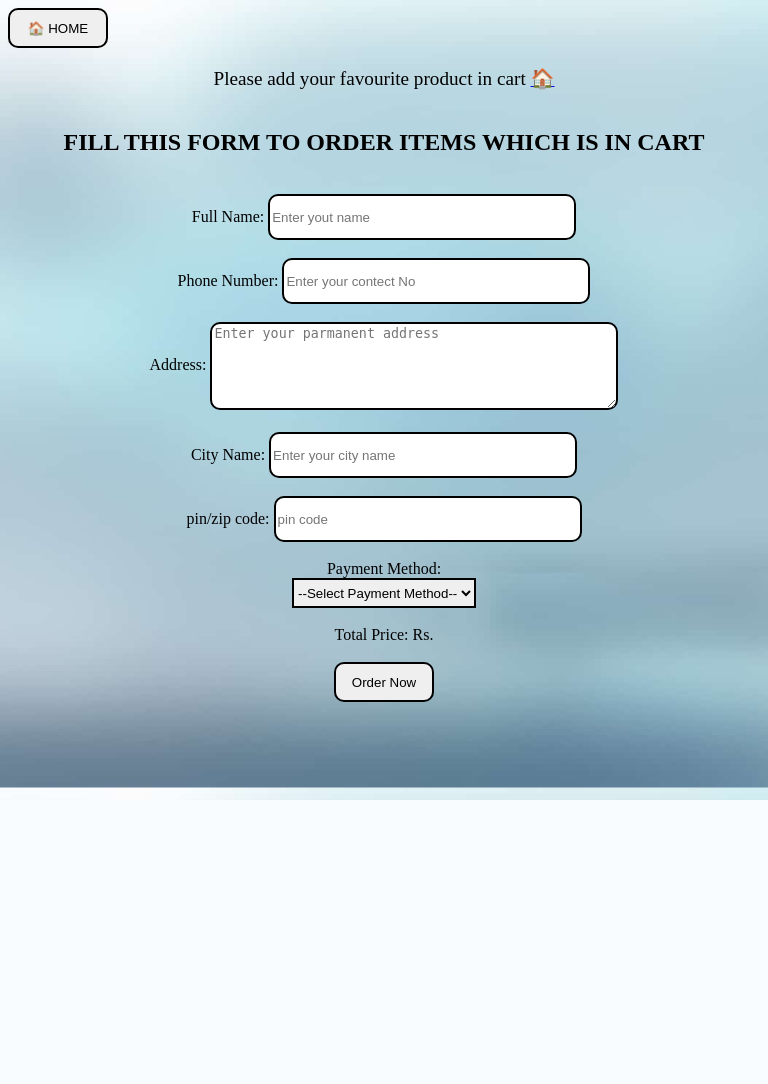
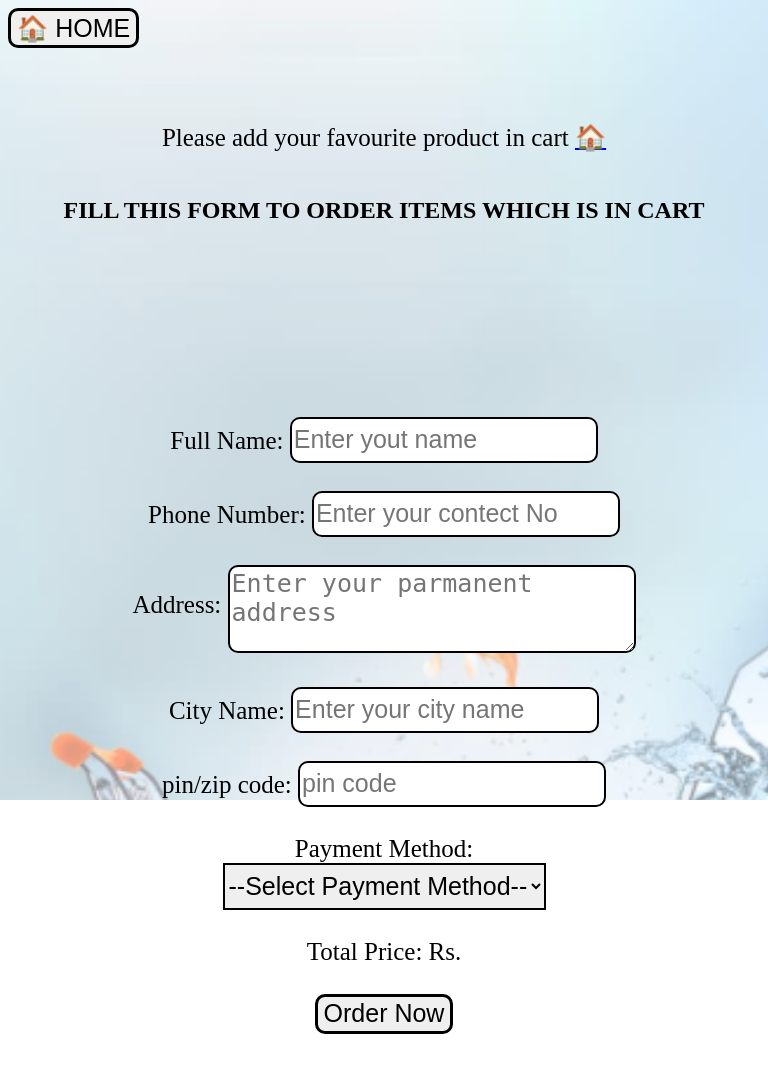
Before and after one commit to BabariyaMit8702/yadav-mall, a Django app: page /showcart/ in a window 768 px wide. Before the commit the page ends 800 px from the top, so only its background shows below. Run offline with Django 5.2, Linux system fonts and the light colour scheme.

Commit message:
add media query in showcart page

```diff
--- a/ecw/urls.py
+++ b/ecw/urls.py
@@ -13,8 +13,8 @@ urlpatterns = [
     path('return_from_contect/',views.cth,name="bye contectpage"),
     path('contect/',views.contectpage,name="contect"),
     path('products/<int:myid>',views.productview,name="productview"),
+    path('showcart/',views.showcart,name="showcart"),
     # ***
-    path('showcart/',views.showcart,name="showcart"),
     path('reod/',views.reod,name="reod"),
     path('thnx/',views.thnx,name="thankU"),
     path('img/',views.bs)
--- a/ecwapp/models.py
+++ b/ecwapp/models.py
@@ -30,7 +30,7 @@ class orders(models.Model):
     selected_items = models.CharField(max_length=300,default="")
     total_amount = models.IntegerField(default=0)
     name = models.CharField(max_length=20,default="")
-    phone_no = models.CharField(max_length=10,default="")
+    phone_no = models.CharField(max_length=15,default="")
     address = models.CharField(max_length=300,default="")
     city = models.CharField(max_length=30,default="")
     zip_code = models.CharField(max_length=10,default="")
--- a/ecwapp/static/ecwapp/css/showcart.css
+++ b/ecwapp/static/ecwapp/css/showcart.css
@@ -5,49 +5,120 @@
         a:active {
             color: red;
         }
-        h2{
-            color:#feffff;
-        }
-        .box{
+
+        .box {
             width: 300px;
             height: 40px;
             border: 2px solid black;
             border-radius: 10px;
         }
-        .box1{
+
+        .box1 {
             width: 400px;
             height: 80px;
             border: 2px solid black;
             border-radius: 10px;
         }
-        .addresslebel{
+
+        .addresslebel {
             position: relative;
             bottom: 40px;
         }
-        .submitbtn{
+
+        .submitbtn {
             height: 40px;
             width: 100px;
             border: black solid 2px;
             border-radius: 10px;
             transition: transform 0.5s ease-in;
+            margin-top: 50px;
+            position: relative;
+            bottom: 33px;
         }
-        .submitbtn:hover{
+
+        .submitbtn:hover {
             transform: scale(0.8);
+            background-color: black;
+            color: aliceblue;
         }
-        #citems{
+
+        #citems {
             color: black;
             font-size: larger;
         }
-        #payment{
+
+        #payment {
             height: 30px;
             border: solid 2px black;
         }
-        h2{
+
+        h2 {
             color: black;
         }
-        .my_table{
+
+        .my_table {
             border: 1;
             border-radius: 5px;
-            color:honeydew;
+            color: honeydew;
             background-color: rgb(14, 34, 34);
         }
+
+        body {
+            background-image: url('/static/images/e-commerce-background.jpg');
+            background-repeat: repeat;
+            background-size: 1333px auto;
+            background-attachment: fixed;
+            position: static;
+            top: 0px;
+
+        }
+
+        @media (min-width:768px) and (max-width:992px) {
+            form {
+                /* transform: scale(1.45); */
+                font-size: 25px;
+                position: relative;
+                top: 155px;
+            }
+            body{
+                position: relative;
+                background-image: none !important;
+            }
+            body::before {
+                content: "";
+                position: fixed;
+                top: 0px;
+                left: 0px;
+                width: 100%;
+                height: 100%;
+                background-image: url('/static/images/fortablet_showcart.png') !important;
+                background-repeat: repeat;
+                background-size: 950px auto;
+                background-attachment: fixed;
+                z-index: -1;
+                opacity: 0.5;
+            }
+            .box{
+                font-size: 25px;
+            }
+            #address{
+                font-size: 25px;
+            }
+            #payment{
+                height: 47px;
+                width: auto;
+                font-size: 25px;
+            }
+            .submitbtn{
+                font-size: 25px;
+                width: auto;
+                border: 3px black solid;
+                margin-top: 50px;
+                position: relative;
+                bottom: 50px;
+            }
+            #citems{
+                font-size: 25px;
+            }
+
+        }
--- a/ecwapp/templates/payment.html
+++ b/ecwapp/templates/payment.html
@@ -12,10 +12,6 @@
 
 <body>
   <div class="container">
-    <!--<h1>Pay Using Google Pay</h1>
-    <a href="{{upi_url}}" class="gpay-btn">
-      Pay Now
-    </a>-->
     <h2>Scan and Pay</h2>
     <p>Amount: ₹{{ amount }}</p>
     <p>Transaction ID: {{ txn_id }}</p>
--- a/ecwapp/templates/showcart.html
+++ b/ecwapp/templates/showcart.html
@@ -7,11 +7,10 @@
 
     {% load static %}
     <title>Simple Payment Form</title>
-    <link rel="stylesheet" href="{% static 'ecwapp\css\showcart.css' %}">
+    <link rel="stylesheet" href="{% static 'ecwapp/css/showcart.css' %}">
 </head>
 
-<body
-    style="color: black; background-image: url({% static 'images/e-commerce-background.jpg' %}); background-repeat: repeat; background-size: 1400px auto; position: relative; top: 0px;">
+<body>
     <a style="font-size: larger;" href="/"><button class="submitbtn">🏠 HOME</button></a>
     <center>
         <p style="display: inline-block; width: auto;" id="citems" style="color: white;">Please add your favourite
```
Also changed, not shown: static/images/fortablet_showcart.png (added).
